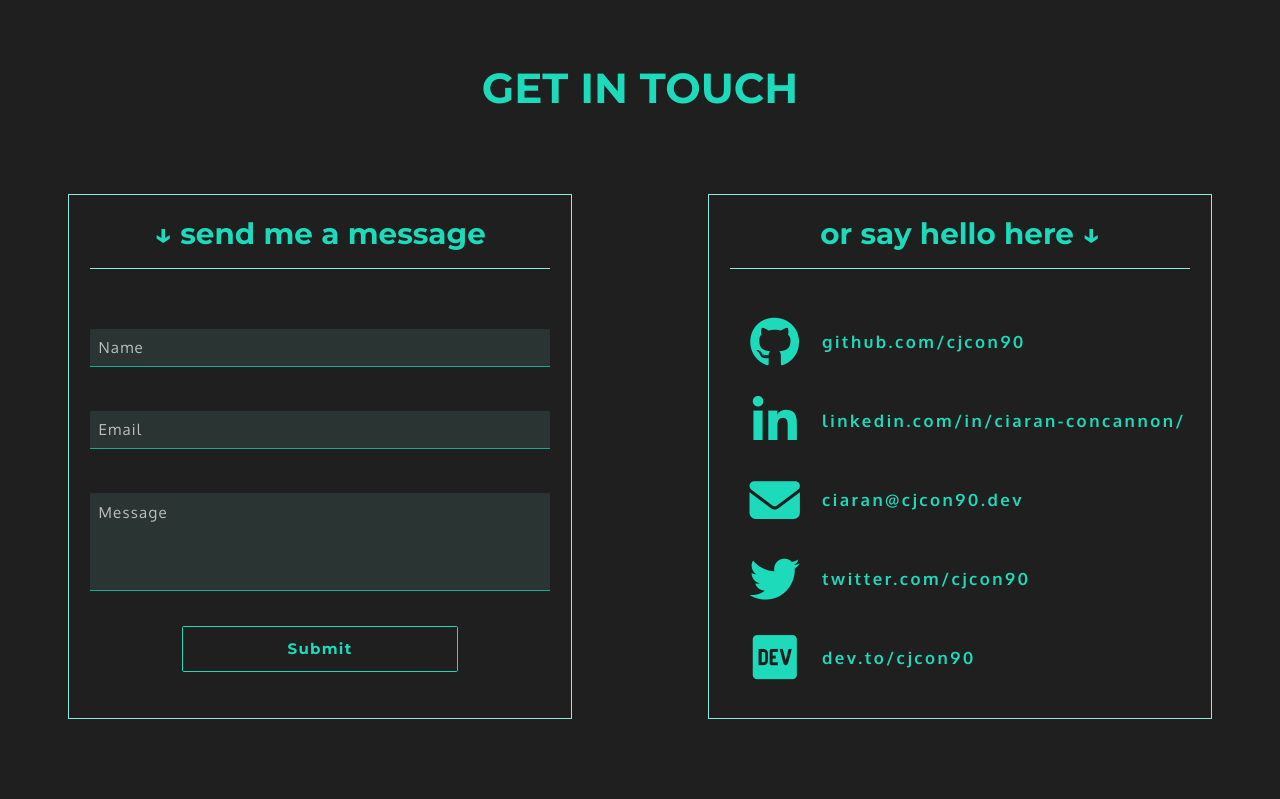
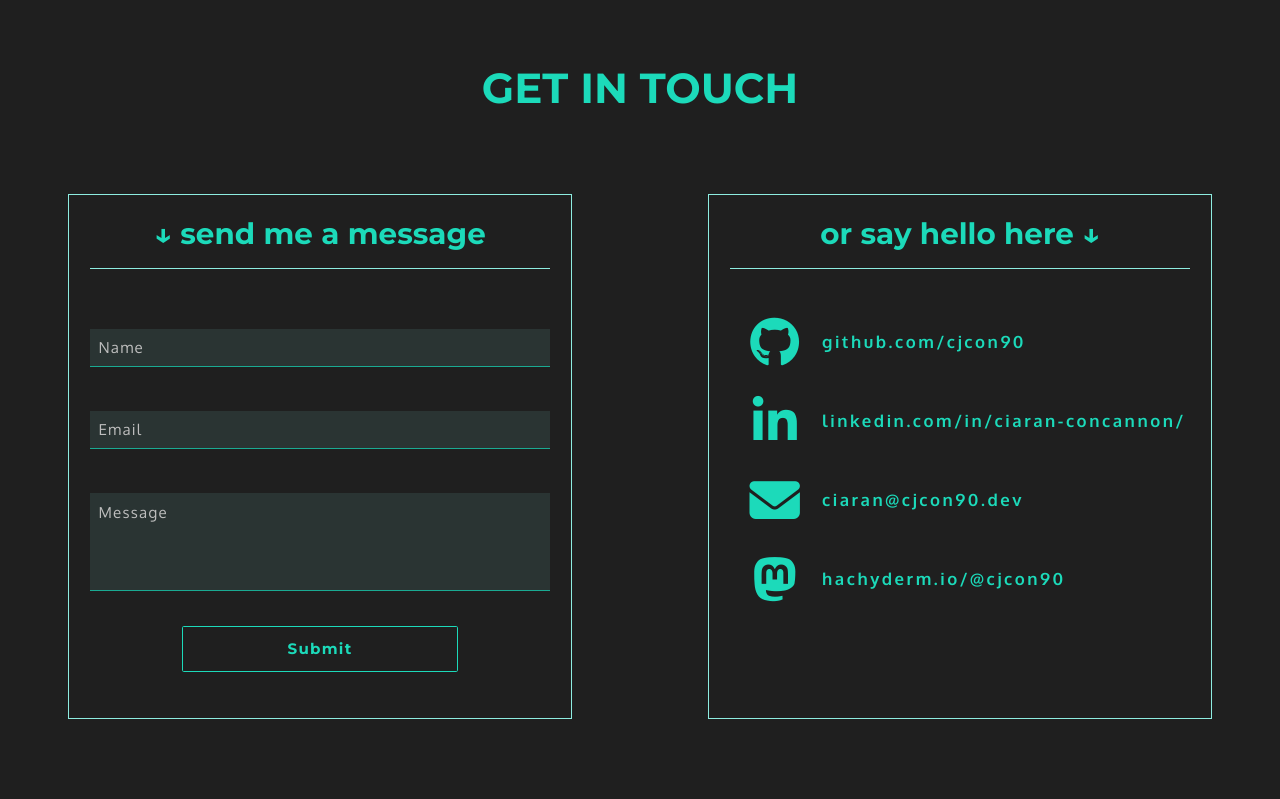
Before and after one commit to cjcon90/personal-portfolio-cjcon90, a Flask app: page / in a window 1280 px wide. Shown: the part 2770-3569 px from the top of the page. Run offline with Flask 2, Linux system fonts and the light colour scheme; some libraries are stand-ins or nearby versions.

Commit message:
update links

```diff
--- a/cjcon90/templates/main/index.html
+++ b/cjcon90/templates/main/index.html
@@ -167,13 +167,9 @@
           <i class="fas fa-envelope social-icon"></i>
           <h4 class="contact__link--text">ciaran@cjcon90.dev</h4>
         </a>
-        <a class="contact__link" href="https://twitter.com/cjcon90" target="_blank" rel="noopener noreferrer">
-          <i class="fab fa-twitter social-icon"></i>
-          <h4 class="contact__link--text">twitter.com/cjcon90</h4>
-        </a>
-        <a class="contact__link" href="https://dev.to/cjcon90" target="_blank" rel="noopener noreferrer">
-          <i class="fab fa-dev social-icon"></i>
-          <h4 class="contact__link--text">dev.to/cjcon90</h4>
+        <a class="contact__link" href="https://hachyderm.io/@cjcon90" target="_blank" rel="noopener noreferrer">
+          <i class="fab fa-mastodon social-icon"></i>
+          <h4 class="contact__link--text">hachyderm.io/@cjcon90</h4>
         </a>
       </div>
     </div>
```
